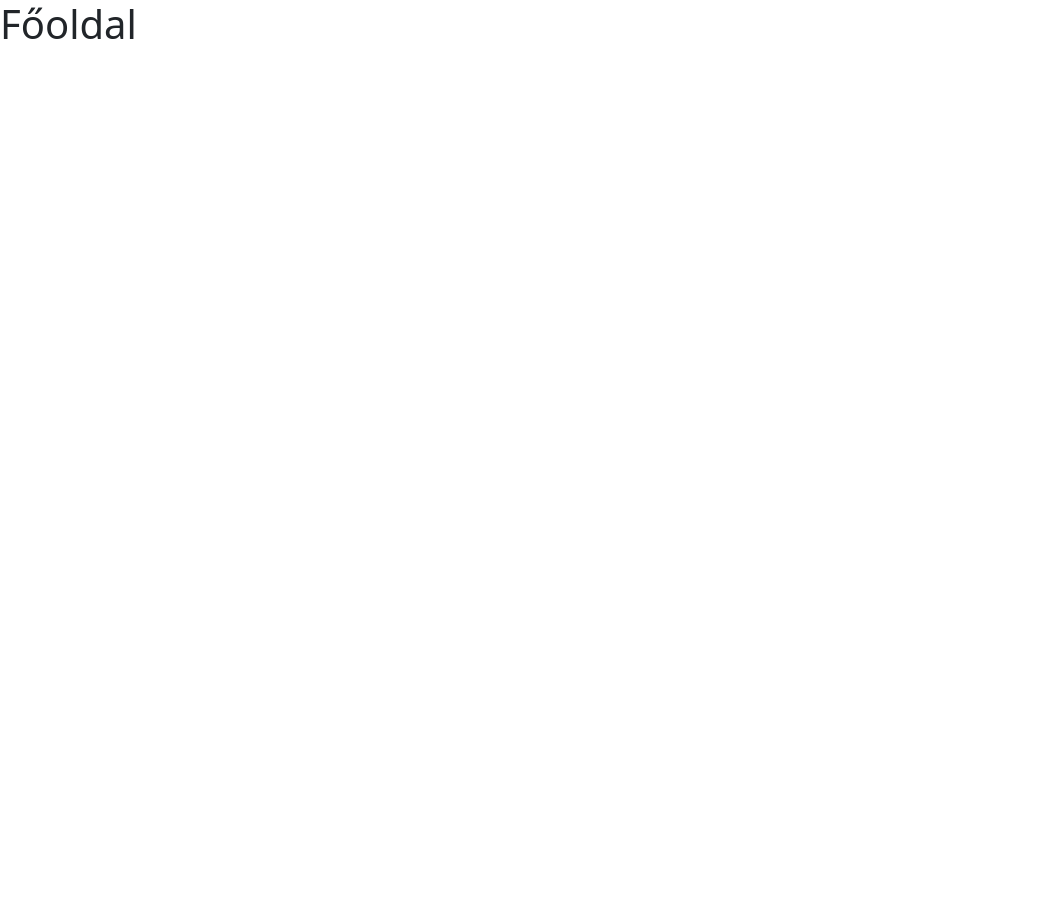
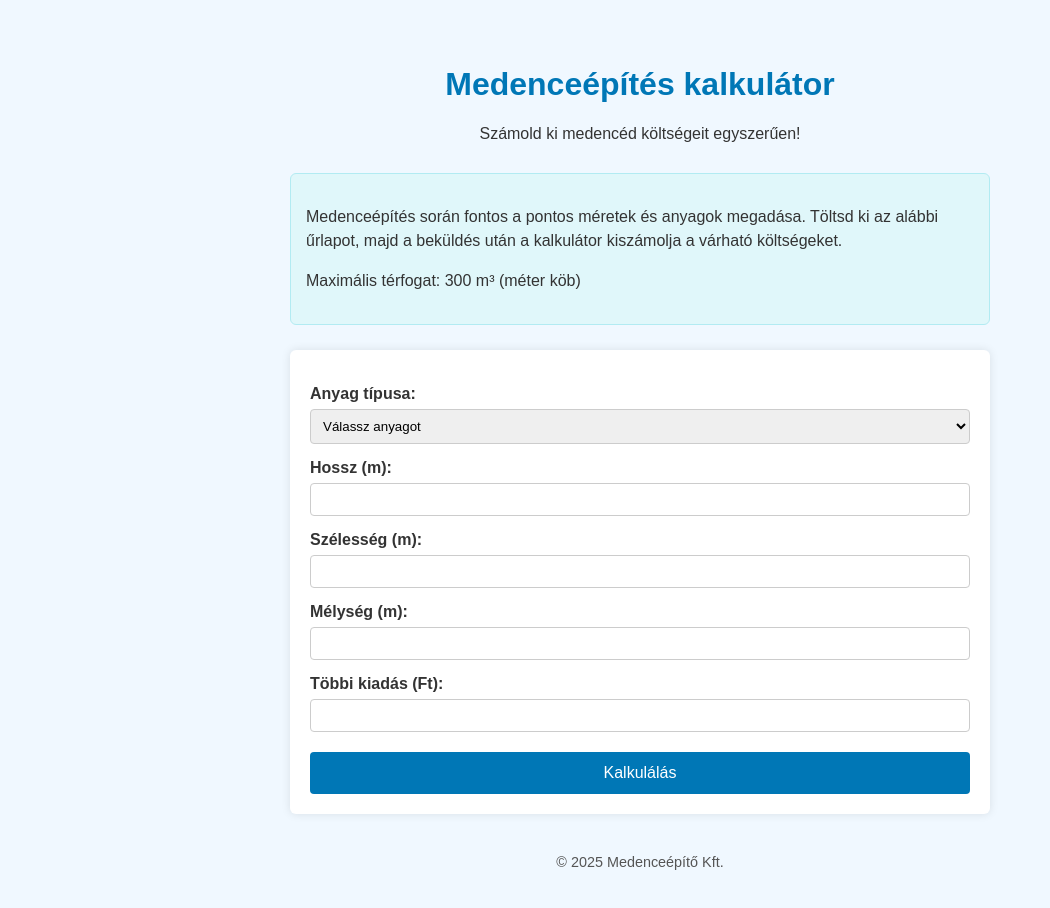
Before and after one commit to Balesz01/Weboldal_Projekt, a plain HTML site: page BuilderBau.html in a window 1280 px wide. Shown: the whole page, without its empty margins (0-1050 px from the left). Before the commit the page ends 800 px from the top, so only its background shows below. Drawn offline with nearby package versions, Linux system fonts and the light colour scheme.

Commit message:
Update BuilderBau.html
egy html alap ezt kell majd folytatnom otthon

```diff
--- a/BuilderBau.html
+++ b/BuilderBau.html
@@ -1,14 +1,113 @@
 <!DOCTYPE html>
 <html lang="hu">
 <head>
-    <meta charset="UTF-8">
-    <meta name="viewport" content="width=device-width, initial-scale=1.0">
-    <link href="https://cdn.jsdelivr.net/npm/bootstrap@5.3.3/dist/css/bootstrap.min.css" rel="stylesheet">
-    <link rel="stylesheet" href="style.css">
-    <title>Főoldal</title>
+    <meta charset="UTF-8" />
+    <meta name="viewport" content="width=device-width, initial-scale=1" />
+    <title>Medenceépítés - Kalkulátor</title>
+    <style>
+        body {
+            font-family: Arial, sans-serif;
+            max-width: 700px;
+            margin: 30px auto;
+            padding: 15px;
+            background-color: #f0f8ff;
+            color: #333;
+        }
+        header {
+            text-align: center;
+            margin-bottom: 30px;
+        }
+        h1 {
+            color: #0077b6;
+        }
+        form {
+            background: #ffffff;
+            padding: 20px;
+            border-radius: 6px;
+            box-shadow: 0 0 10px rgba(0,0,0,0.1);
+        }
+        label {
+            display: block;
+            margin-top: 15px;
+            font-weight: bold;
+        }
+        input[type="text"],
+        input[type="number"],
+        select {
+            width: 100%;
+            padding: 8px;
+            margin-top: 6px;
+            border-radius: 4px;
+            border: 1px solid #ccc;
+            box-sizing: border-box;
+        }
+        button {
+            margin-top: 20px;
+            background-color: #0077b6;
+            color: white;
+            padding: 12px 20px;
+            border: none;
+            border-radius: 4px;
+            cursor: pointer;
+            font-size: 16px;
+            width: 100%;
+        }
+        button:hover {
+            background-color: #023e8a;
+        }
+        footer {
+            margin-top: 40px;
+            font-size: 0.9em;
+            text-align: center;
+            color: #555;
+        }
+        .info {
+            margin-bottom: 25px;
+            line-height: 1.5;
+            background: #e0f7fa;
+            padding: 15px;
+            border-radius: 6px;
+            border: 1px solid #b2ebf2;
+        }
+    </style>
 </head>
 <body>
-    <h1>Főoldal</h1>
-    <nav></nav>
+    <header>
+        <h1>Medenceépítés kalkulátor</h1>
+        <p>Számold ki medencéd költségeit egyszerűen!</p>
+    </header>
+
+    <section class="info">
+        <p>Medenceépítés során fontos a pontos méretek és anyagok megadása. Töltsd ki az alábbi űrlapot, majd a beküldés után a kalkulátor kiszámolja a várható költségeket.</p>
+        <p>Maximális térfogat: 300 m³ (méter köb)</p>
+    </section>
+
+    <form action="/kalkulal" method="post">
+        <label for="anyag_tipus">Anyag típusa:</label>
+        <select id="anyag_tipus" name="anyag_tipus" required>
+            <option value="" disabled selected>Válassz anyagot</option>
+            <option value="beton">Beton</option>
+            <option value="muszaki_folia">Műszaki fólia</option>
+            <option value="acel">Acél</option>
+        </select>
+
+        <label for="hossz">Hossz (m):</label>
+        <input type="number" id="hossz" name="hossz" step="0.01" min="0" required />
+
+        <label for="szelesseg">Szélesség (m):</label>
+        <input type="number" id="szelesseg" name="szelesseg" step="0.01" min="0" required />
+
+        <label for="melyseg">Mélység (m):</label>
+        <input type="number" id="melyseg" name="melyseg" step="0.01" min="0" required />
+
+        <label for="tobbi_kiadas">Többi kiadás (Ft):</label>
+        <input type="number" id="tobbi_kiadas" name="tobbi_kiadas" step="1" min="0" required />
+
+        <button type="submit">Kalkulálás</button>
+    </form>
+
+    <footer>
+        &copy; 2025 Medenceépítő Kft.
+    </footer>
 </body>
 </html>
```
